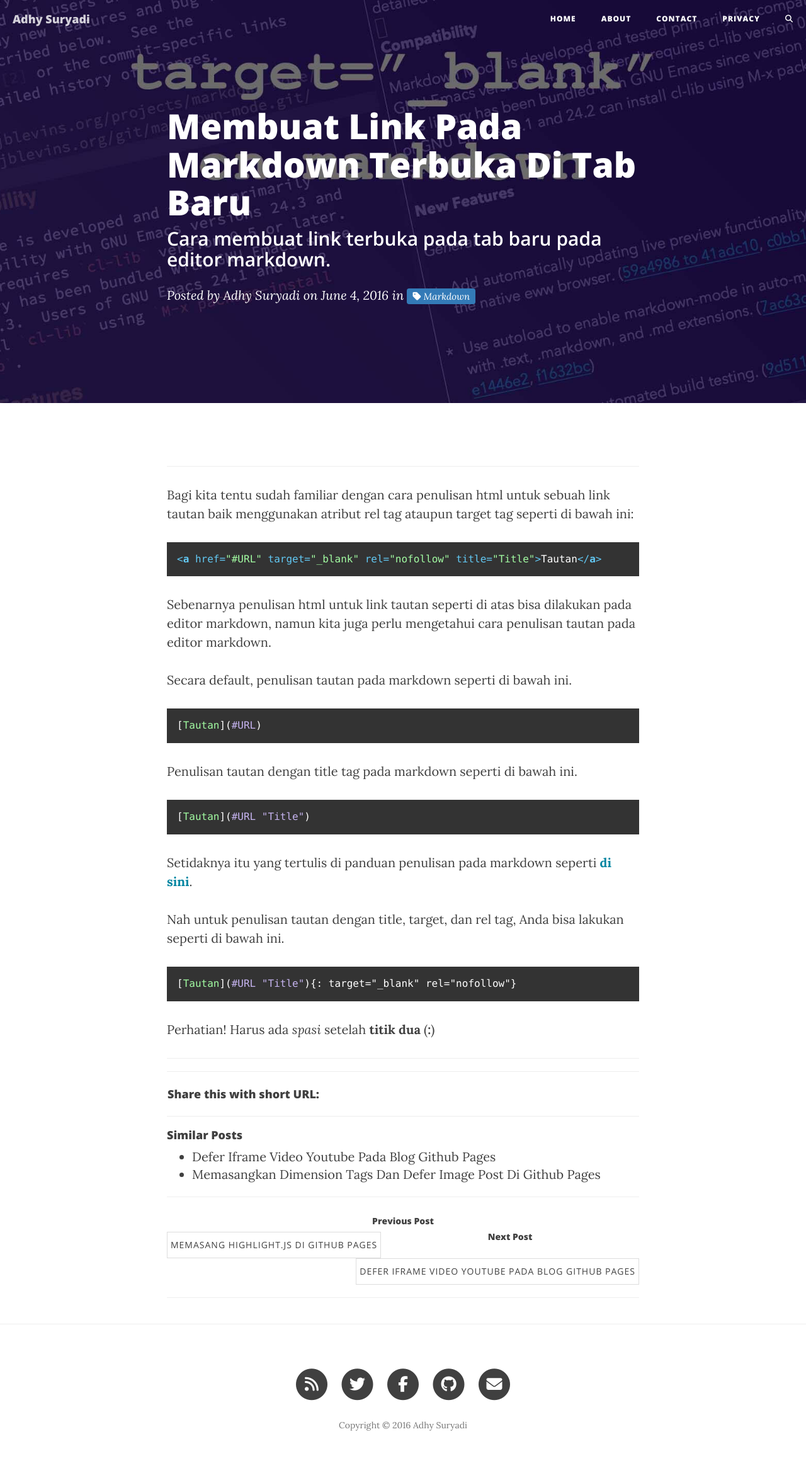
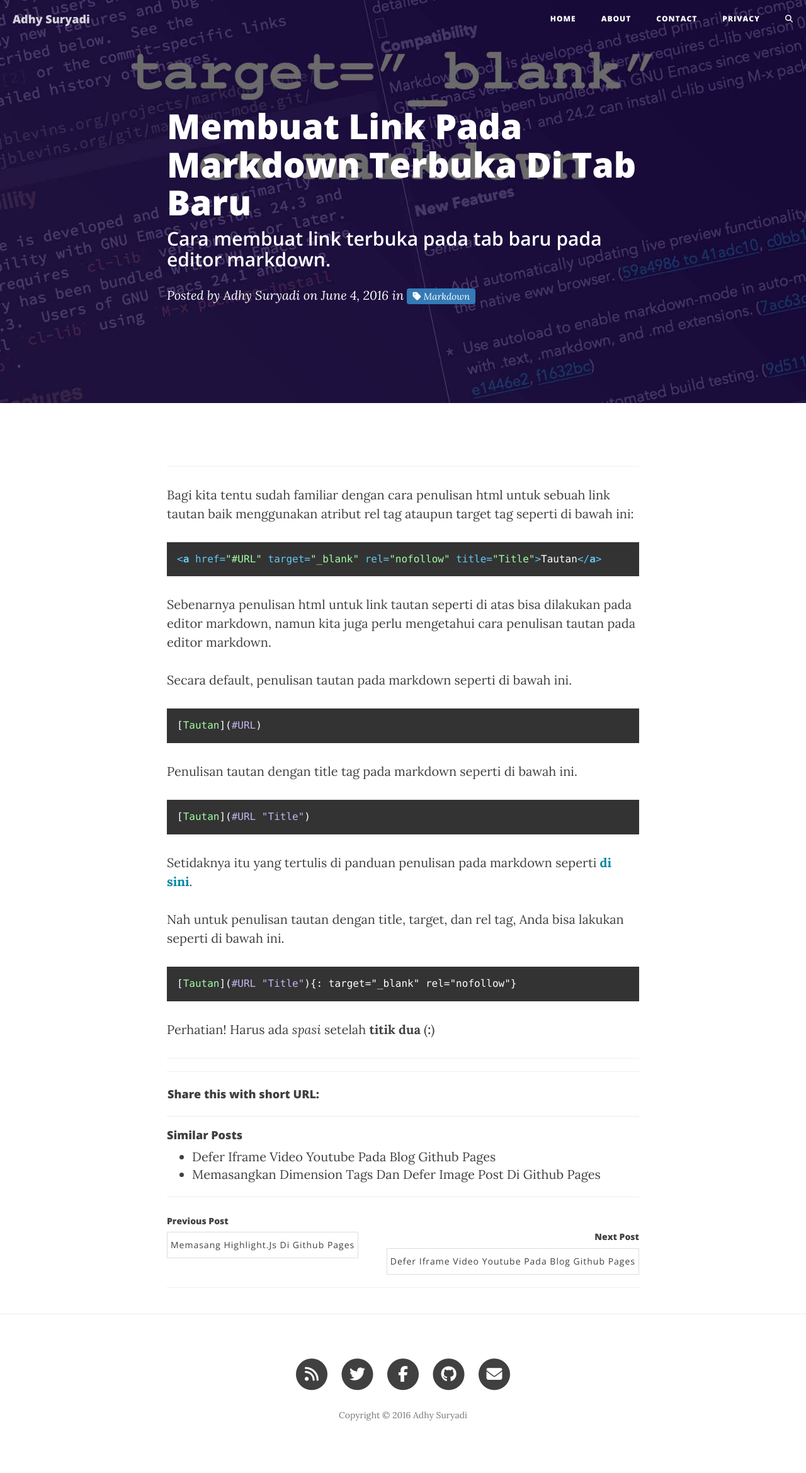
Before and after one commit to KompiAjaib/kompiajaib.github.io, a Jekyll site: the page built from _posts/2016-06-04-membuat-link-terbuka-di-tab-baru.markdown, in a window 1280 px wide. Shown: the whole page at 63% size. Built offline with Jekyll 4.4.1, drawn with Linux system fonts in a browser that asks for light colours; nearby versions of some CDN libraries; comment, search, counter and statistics services are not loaded.

Commit message:
Update clean-blog.css

```diff
--- a/css/clean-blog.css
+++ b/css/clean-blog.css
@@ -368,6 +368,15 @@ form .row:first-child .floating-label-form-group {
 .pager {
   margin: 20px 0 0;
 }
+.pager.post li {
+  width: 50%;
+}
+.pager.post li.previous {
+  text-align: left;
+}
+.pager.post li.next {
+  text-align: right;
+}
 .pager li > a,
 .pager li > span {
   font-family: 'Open Sans', 'Helvetica Neue', Helvetica, Arial, sans-serif;
@@ -382,6 +391,7 @@ form .row:first-child .floating-label-form-group {
 .pager.post li > a,
 .pager.post li > span {
   font-family: 'Open Sans', 'Helvetica Neue', Helvetica, Arial, sans-serif;
+  text-transform: capitalize;
   font-size: 14px;
   font-weight: 400;
   letter-spacing: 1px;
```
